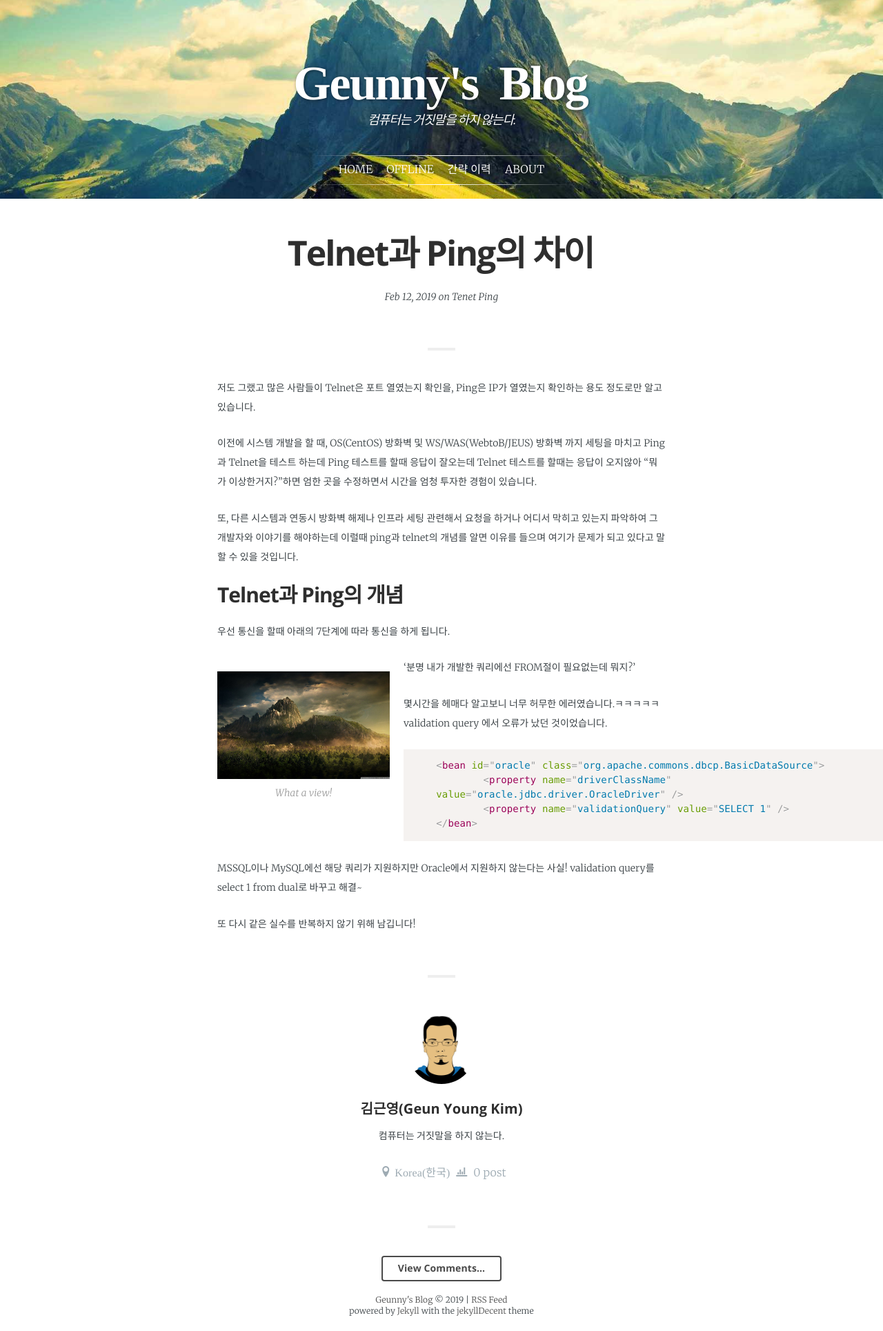
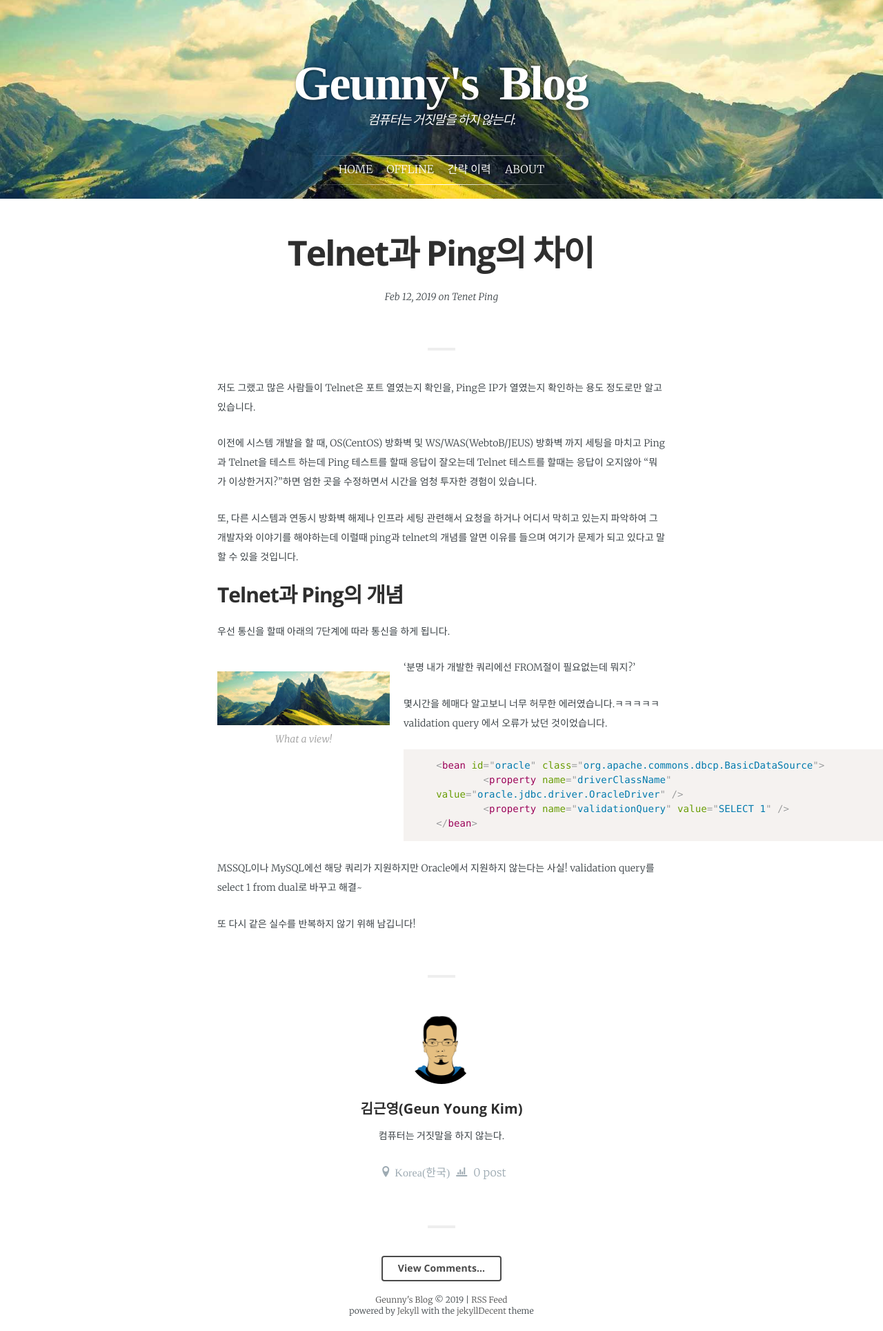
Before and after one commit to jwillmer/jekyllDecent, a Jekyll site: the page built from _posts/2019-02-12-telnet-ping-difference.md, in a window 1280 px wide. Shown: the whole page at 69% size. Built offline with Jekyll 4.4.1, drawn with Linux system fonts in a browser that asks for light colours; some web fonts are replaced.

Commit message:
Update 2019-02-12-telnet-ping-difference.md

```diff
--- a/_posts/2019-02-12-telnet-ping-difference.md
+++ b/_posts/2019-02-12-telnet-ping-difference.md
@@ -33,7 +33,7 @@ Ping 테스트를 할때 응답이 잘오는데 Telnet 테스트를 할때는
 
 <aside>
 <figure class="left">
-<img src="{{ "/media/img/mountain3.jpg" | absolute_url }}" />
+<img src="{{ "/assets/mountain-alternative-cover.jpg" | absolute_url }}" />
 <figcaption>What a view!</figcaption>
 </figure>
 </aside>
```
